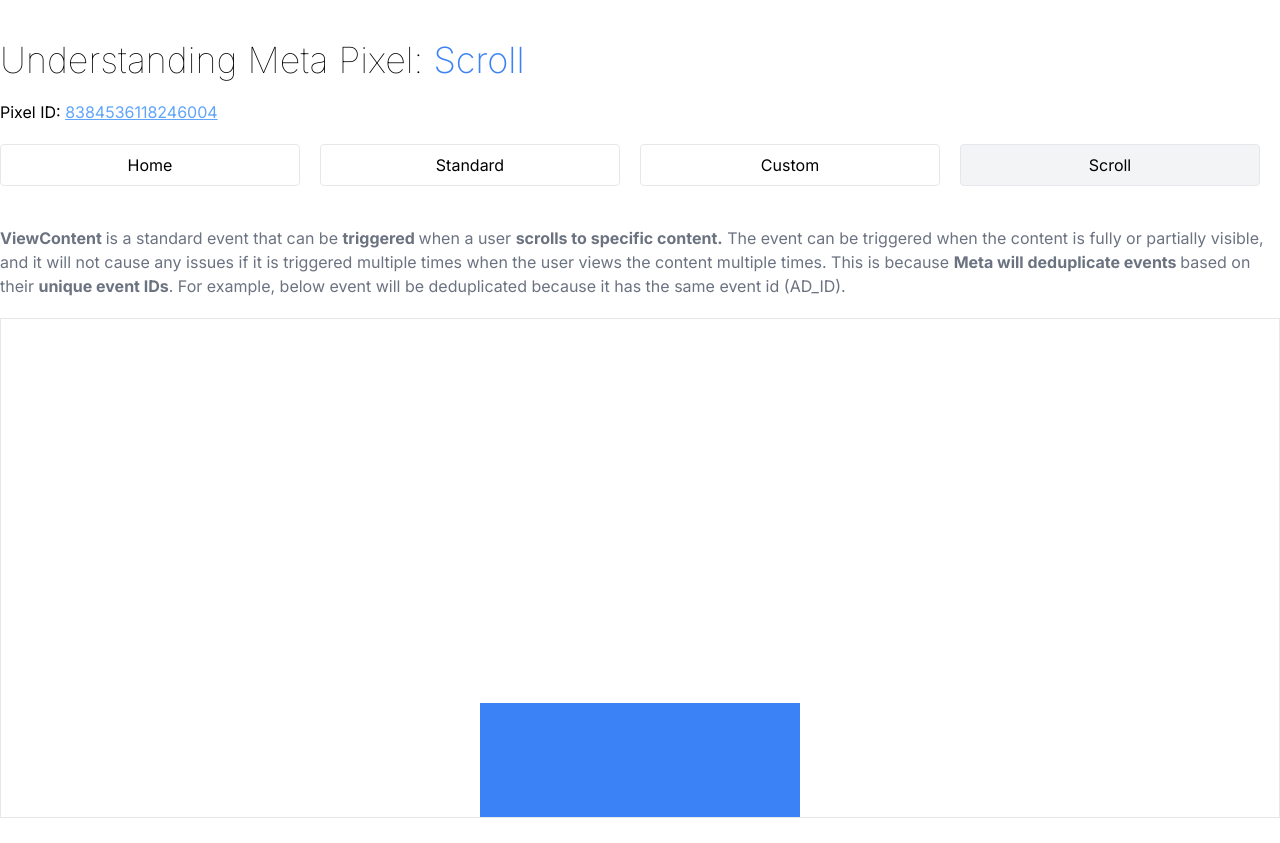
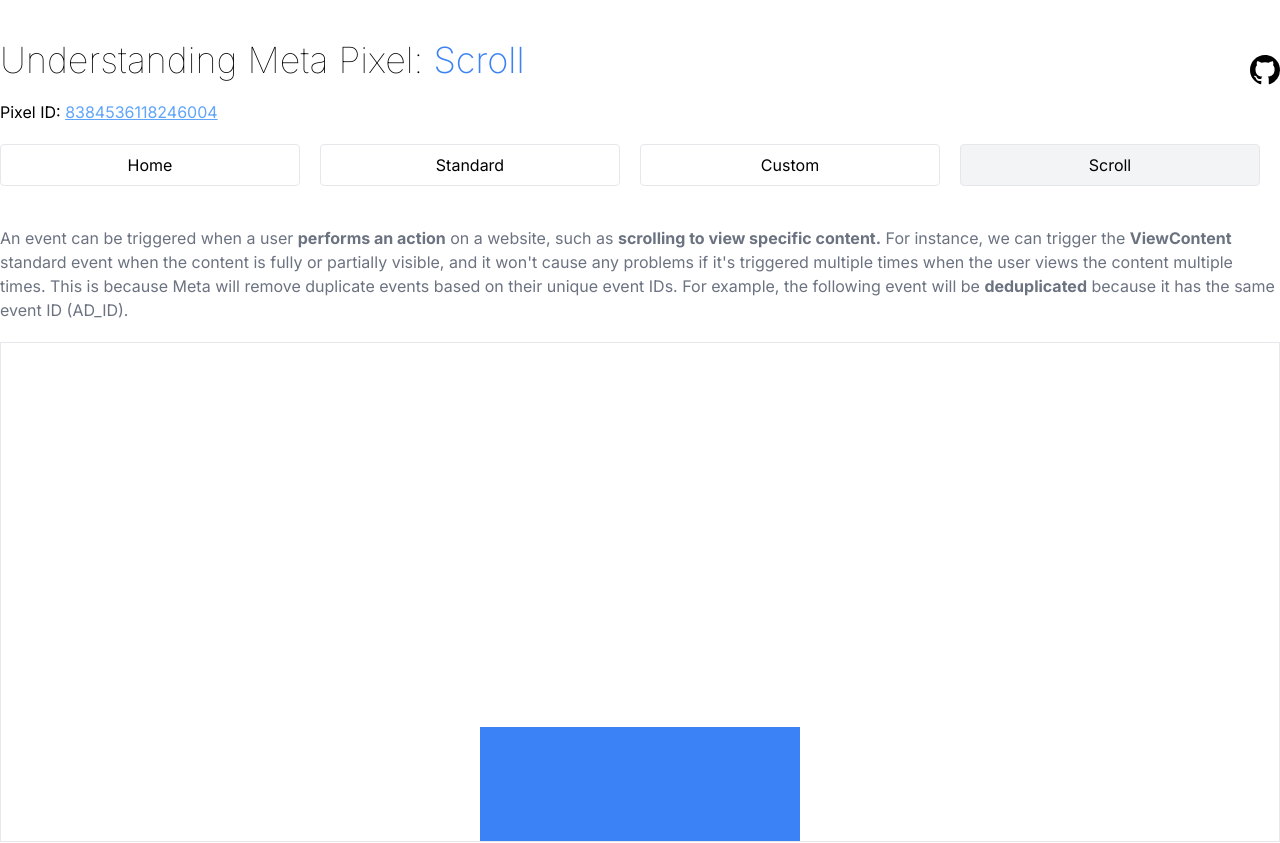
Before and after one commit to ajilk/pixel, a Next.js app: page /scroll in a window 1280 px wide. Shown: the top 843 px of the page. Built offline with nearby package versions, Linux system fonts and the light colour scheme.

Commit message:
Fix scroll page wording | Add link to github

```diff
--- a/app/layout.tsx
+++ b/app/layout.tsx
@@ -50,10 +50,24 @@
       <body className={inter.className}>
         <title>Understanding Meta Pixel</title>
         <div className="container mx-auto py-10">
-          <h1 className="text-4xl font-thin pb-5">
-            Understanding Meta Pixel{path == '/' ? '' : ': '}
-            <span className="font-extralight text-blue-500">{route[path]}</span>
-          </h1>
+          <div className="flex justify-between">
+            <h1 className="text-4xl font-thin pb-5 ">
+              Understanding Meta Pixel{path == '/' ? '' : ': '}
+              <span className="font-extralight text-blue-500">{route[path]}</span>
+            </h1>
+            <Link className="my-auto" href="https://github.com/ajilk/pixel" target="_blank">
+              <svg
+                xmlns="http://www.w3.org/2000/svg"
+                width="30"
+                height="30"
+                fill="currentColor"
+                className="bi bi-github"
+                viewBox="0 0 16 16"
+              >
+                <path d="M8 0C3.58 0 0 3.58 0 8c0 3.54 2.29 6.53 5.47 7.59.4.07.55-.17.55-.38 0-.19-.01-.82-.01-1.49-2.01.37-2.53-.49-2.69-.94-.09-.23-.48-.94-.82-1.13-.28-.15-.68-.52-.01-.53.63-.01 1.08.58 1.23.82.72 1.21 1.87.87 2.33.66.07-.52.28-.87.51-1.07-1.78-.2-3.64-.89-3.64-3.95 0-.87.31-1.59.82-2.15-.08-.2-.36-1.02.08-2.12 0 0 .67-.21 2.2.82.64-.18 1.32-.27 2-.27s1.36.09 2 .27c1.53-1.04 2.2-.82 2.2-.82.44 1.1.16 1.92.08 2.12.51.56.82 1.27.82 2.15 0 3.07-1.87 3.75-3.65 3.95.29.25.54.73.54 1.48 0 1.07-.01 1.93-.01 2.2 0 .21.15.46.55.38A8.01 8.01 0 0 0 16 8c0-4.42-3.58-8-8-8" />
+              </svg>
+            </Link>
+          </div>
           <div className="pb-5">
             <label>Pixel ID: </label>
             <Link
@@ -86,7 +100,7 @@
             <>
               <h1 className="text-2xl font-thin pt-10">Events</h1>
               <p className="text-gray-500">Triggered events will show up here</p>
-              <hr className='mt-2'></hr>
+              <hr className="mt-2"></hr>
               <div className="pt-3">
                 {events.map((event, i) => {
                   return (
--- a/app/scroll/page.tsx
+++ b/app/scroll/page.tsx
@@ -42,11 +42,12 @@
     <div>
       <Pixel></Pixel>
       <p className="text-gray-500 pb-5">
-        <b>ViewContent </b>is a standard event that can be <b>triggered </b>when a user{' '}
-        <b>scrolls to specific content.</b> The event can be triggered when the content is fully or partially visible,
-        and it will not cause any issues if it is triggered multiple times when the user views the content multiple
-        times. This is because <b>Meta will deduplicate events </b>based on their <b>unique event IDs</b>. For example,
-        below event will be deduplicated because it has the same event id (AD_ID).
+        An event can be triggered when a user <b>performs an action</b> on a website, such as{' '}
+        <b>scrolling to view specific content.</b> For instance, we can trigger the <b>ViewContent</b> standard event
+        when the content is fully or partially visible, and it won't cause any problems if it's triggered multiple times
+        when the user views the content multiple times. This is because Meta will remove duplicate events based on their
+        unique event IDs. For example, the following event will be <b>deduplicated</b> because it has the same event ID
+        (AD_ID).
       </p>
       <div className="overflow-auto border" style={{ height: '500px' }}>
         <div>
```
Also changed, not shown: 1 other file (tests, documents, lock files or other folders).
